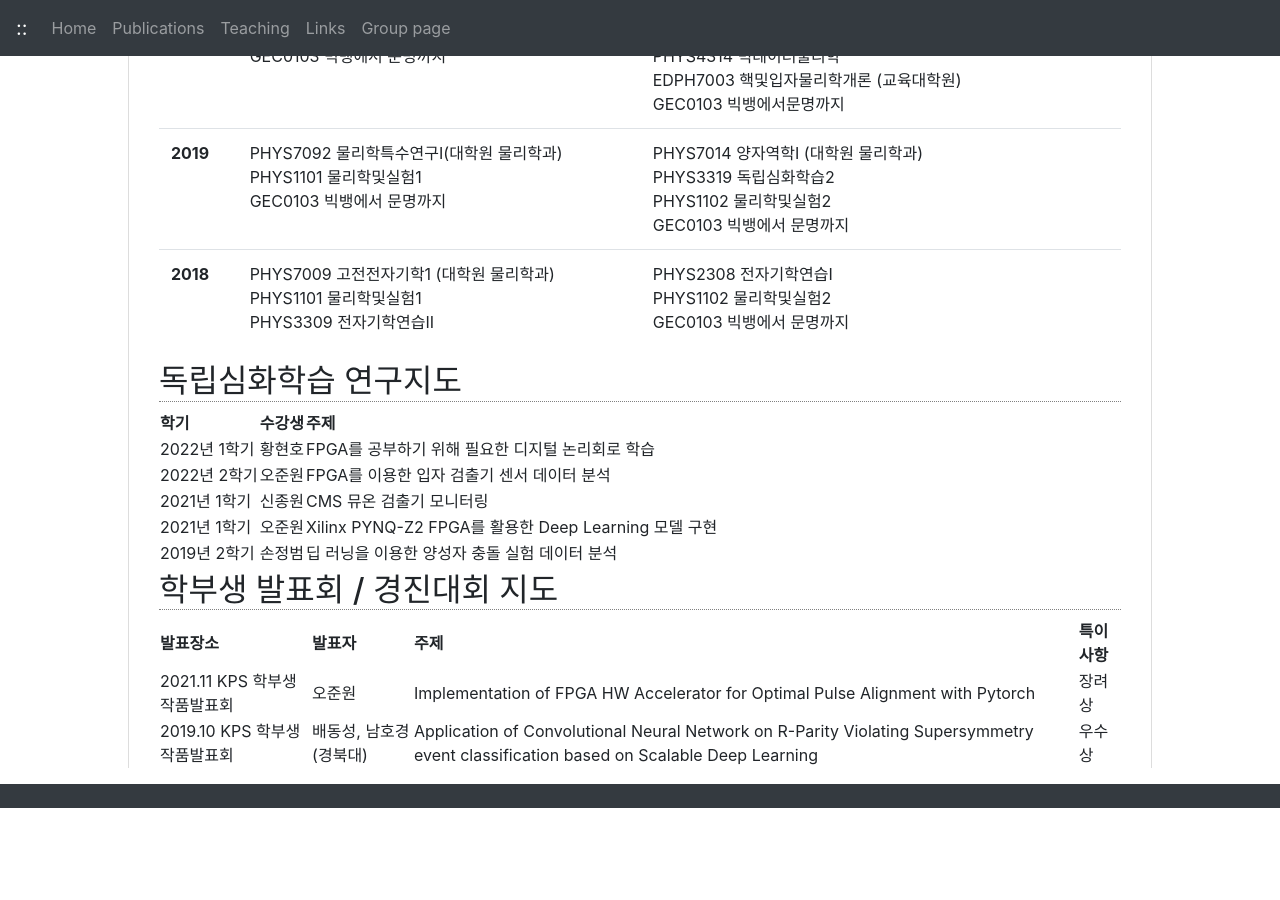
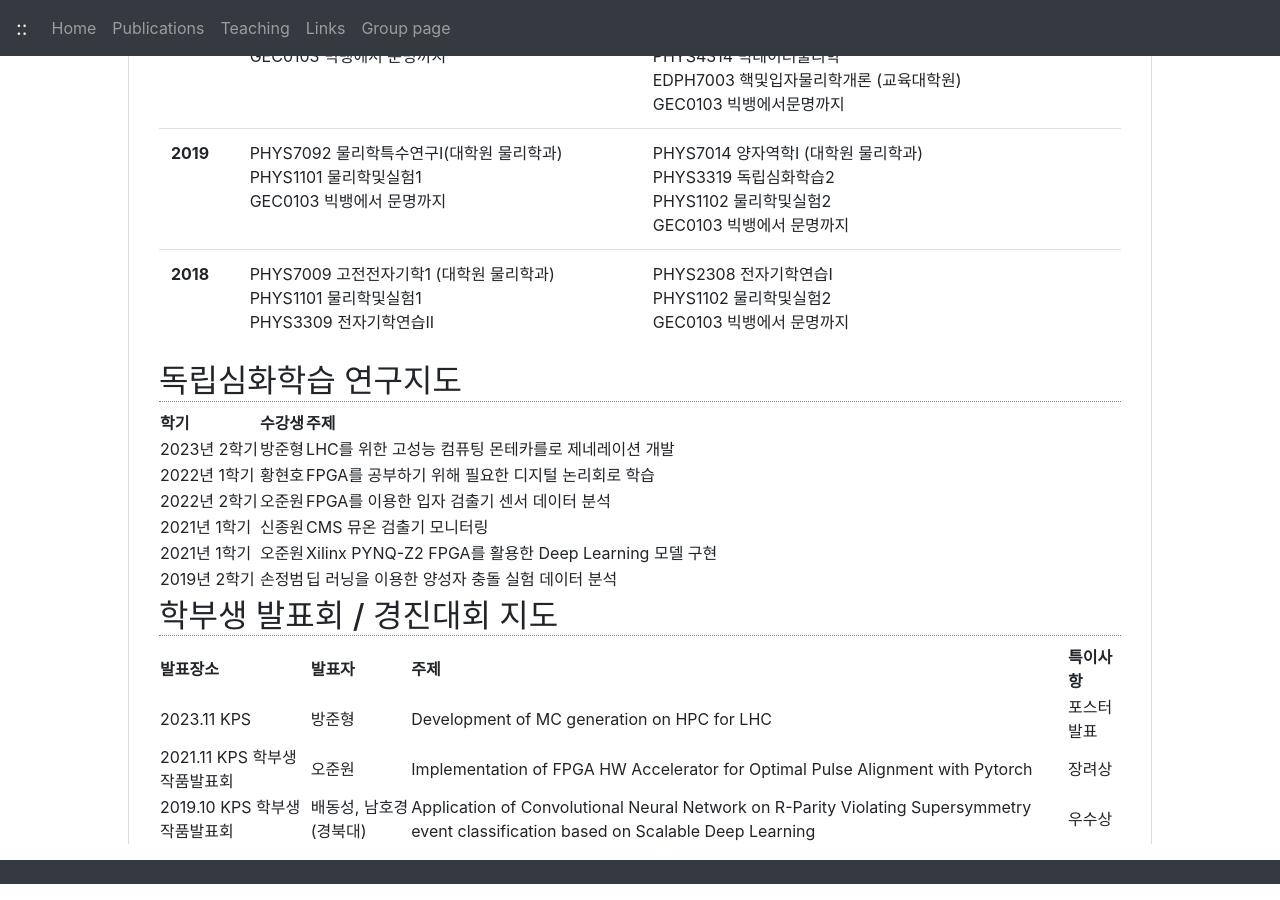
Before and after one commit to jhgoh/jhgoh.github.io, a Jekyll site: the page built from Teaching.md, in a window 1280 px wide and 900 px high, scrolled down 594 px. Built offline with Jekyll 4.4.1, drawn with Linux system fonts in a browser that asks for light colours; nearby versions of some CDN libraries; our own code applies the rules of GitHub Pages for plain Markdown files; before the commit the page ends 1418 px from its top, so only the background shows below that.

Commit message:
Update Teaching.md

```diff
--- a/Teaching.md
+++ b/Teaching.md
@@ -15,6 +15,7 @@
 
 | 학기 | 수강생 | 주제 |
 | ----------- | ----- | --------------------------------------- |
+| 2023년 2학기 | 방준형 | LHC를 위한 고성능 컴퓨팅 몬테카를로 제네레이션 개발 |
 | 2022년 1학기 | 황현호 | FPGA를 공부하기 위해 필요한 디지털 논리회로 학습 |
 | 2022년 2학기 | 오준원 | FPGA를 이용한 입자 검출기 센서 데이터 분석 |
 | 2021년 1학기 | 신종원 | CMS 뮤온 검출기 모니터링 |
@@ -26,5 +27,6 @@
 
 | 발표장소 | 발표자 | 주제 | 특이사항 |
 | ------- | ---- | -------- | ---- |
+| 2023.11 KPS | 방준형 | Development of MC generation on HPC for LHC | 포스터 발표 |
 | 2021.11 KPS 학부생작품발표회 | 오준원 | Implementation of FPGA HW Accelerator for Optimal Pulse Alignment with Pytorch | 장려상 |
 | 2019.10 KPS 학부생작품발표회 | 배동성, 남호경(경북대) | Application of Convolutional Neural Network on R-Parity Violating Supersymmetry event classification based on Scalable Deep Learning | 우수상 |
```
